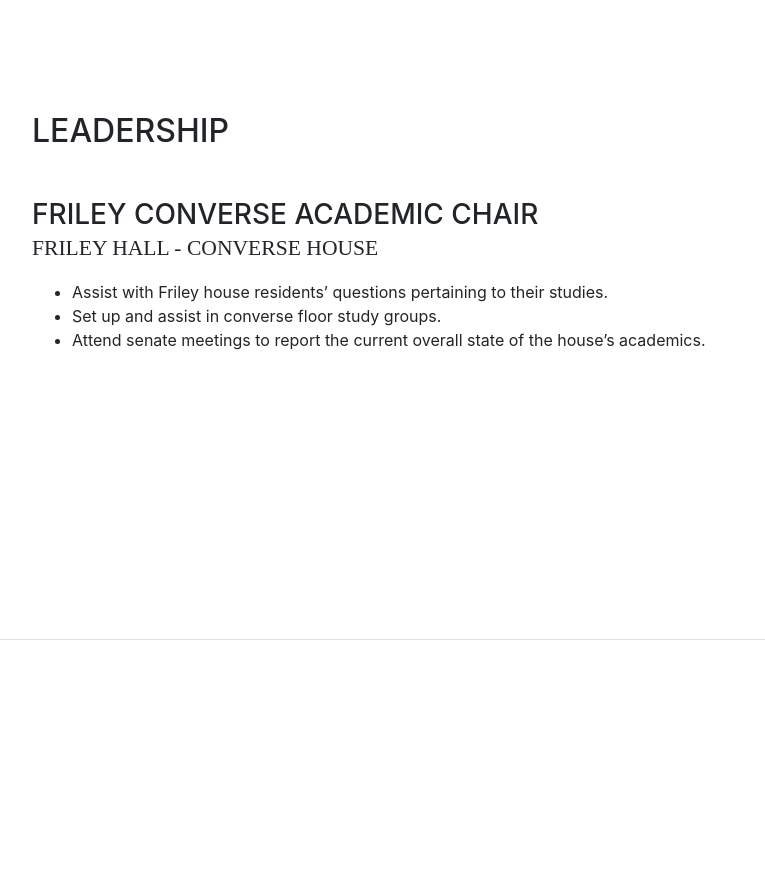
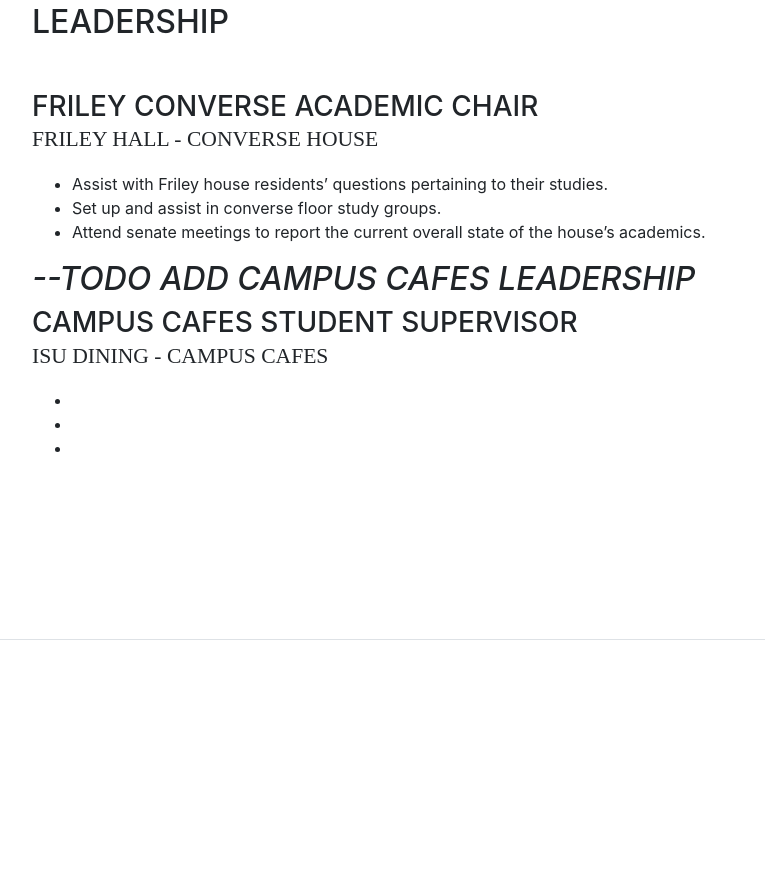
Before and after one commit to KeatonDJ/KeatonDJ.github.io, a website with bundled scripts: page index.html in a window 1280 px wide. Shown: the part 3421-4300 px from the top of the page, without its empty margins (288-1053 px from the left). Built offline with nearby package versions, Linux system fonts and the light colour scheme; a web font is replaced by a local one.

Commit message:
Added end tags to both pages, rewriting leadership on index.

```diff
--- a/index.html
+++ b/index.html
@@ -215,6 +215,19 @@
 							<li>Set up and assist in converse floor study groups.</li>
 							<li>Attend senate meetings to report the current overall state of the house’s academics.</li>
 						</ul>
+
+
+						<h2><em>--TODO add campus cafes leadership</em></h2>
+						<h3 class="mb-0">Campus Cafes Student Supervisor</h3>
+						<div class="subheading mb-3">ISU Dining - Campus Cafes</div>
+						<ul>
+							<li></li>
+							<li></li>
+							<li></li>
+						</ul>
+
+
+
 					</div>
 				</div>
 			</section>
@@ -232,6 +245,9 @@
 						<i class="mb-0">CprE 288 - <a href="projectsPage.html#rover">Mars Rover</a>
 					</li>
 				</div>
+
+
+				<h3>Last Updated 11/1/2018</h3>
 			</section>
 		</div>
 		<!-- Bootstrap core JavaScript -->
```
Also changed, not shown: projectsPage.html (+2 -0 lines).
